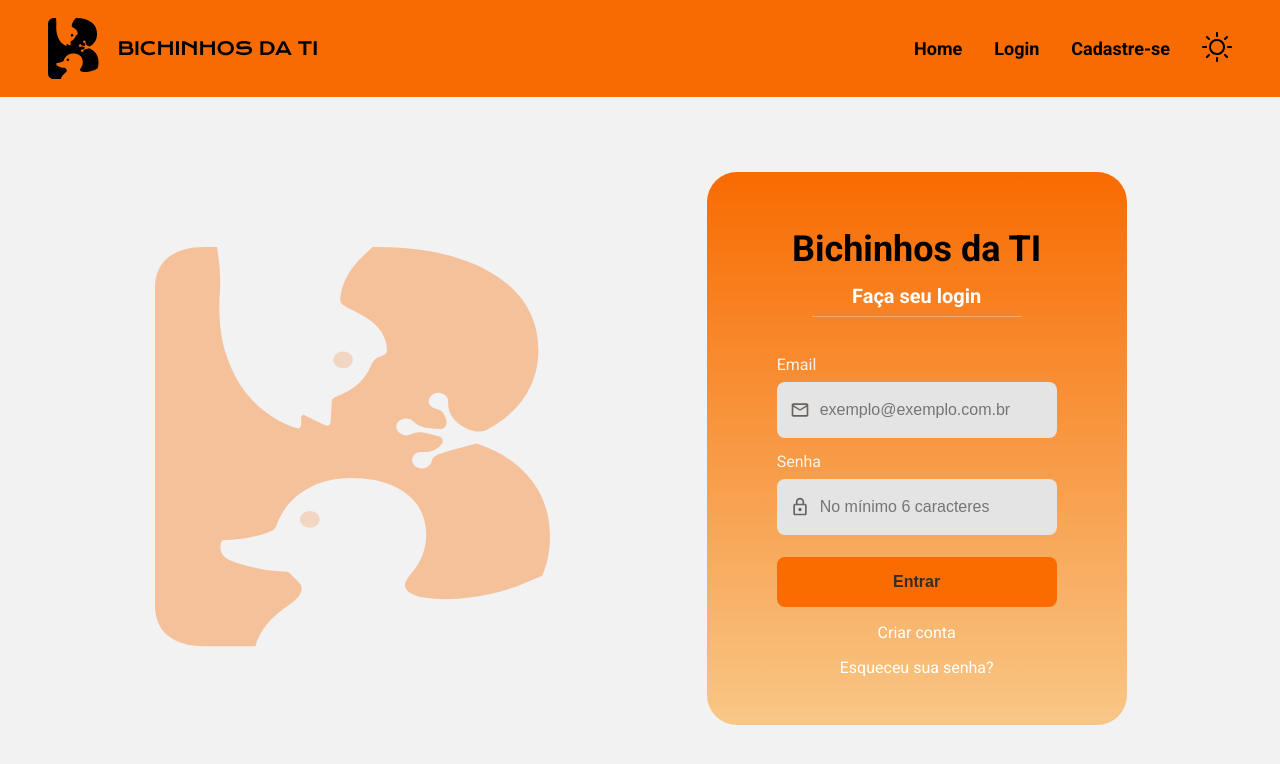
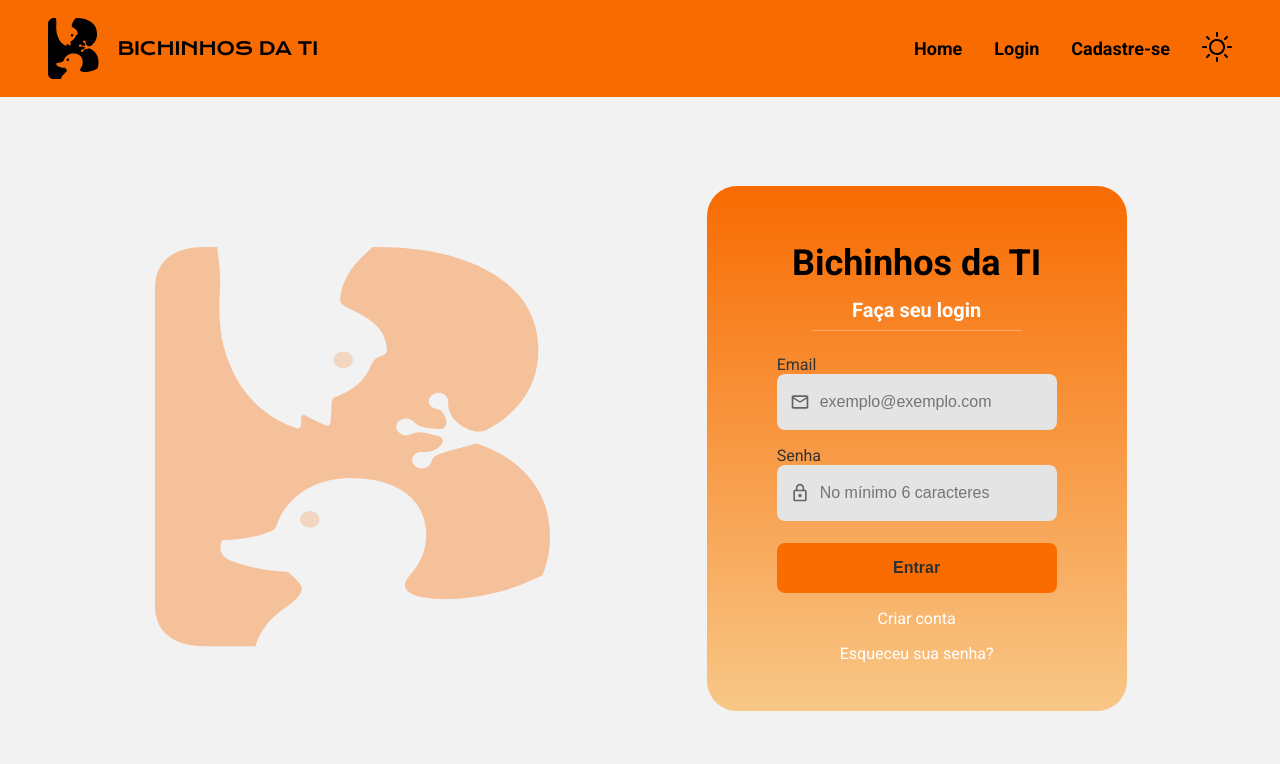
Before and after one commit to Capivara-s-Team/CapSync-Front-End, a React (Vite) app: page /login in a window 1280 px wide. Shown: the top 764 px of the page. Built offline with nearby package versions, Linux system fonts and the light colour scheme; a web font is replaced by a local one.

Commit message:
feat: add validations in form of login page.

```diff
--- a/package.json
+++ b/package.json
@@ -10,11 +10,13 @@
     "preview": "vite preview"
   },
   "dependencies": {
+    "formik": "^2.4.6",
     "react": "^18.2.0",
     "react-dom": "^18.2.0",
     "react-icons": "^5.2.1",
     "react-router-dom": "^6.23.1",
-    "styled-components": "^6.1.11"
+    "styled-components": "^6.1.11",
+    "yup": "^1.4.0"
   },
   "devDependencies": {
     "@types/node": "^20.14.2",
--- a/src/components/button/Button.styles.tsx
+++ b/src/components/button/Button.styles.tsx
@@ -5,6 +5,7 @@ interface ContentProps {
   color: string;
   textColor: string;
   width: number;
+  type?: string;
   children?: ReactNode;
 }
 
@@ -18,7 +19,7 @@ const StyledDiv = styled.button<ContentProps>`
   display: inline-flex;
   align-items: center;
   justify-content: center;
-  gap: .4rem;
+  gap: 0.4rem;
 
   padding: 1rem;
   border: none;
@@ -32,11 +33,12 @@ const StyledDiv = styled.button<ContentProps>`
 export const Content = ({
   color,
   textColor,
+  type,
   width,
   children,
 }: ContentProps) => {
   return (
-    <StyledDiv color={color} textColor={textColor} width={width}>
+    <StyledDiv color={color} textColor={textColor} width={width} type={type}>
       {children}
     </StyledDiv>
   );
--- a/src/components/button/Button.tsx
+++ b/src/components/button/Button.tsx
@@ -6,15 +6,23 @@ interface ButtonProps {
   color: string;
   textColor: string;
   width: number;
+  type?: string;
   icon?: boolean;
 }
 
-export default function Button({ text, color, textColor, width, icon }: ButtonProps) {
+export default function Button({
+  text,
+  color,
+  textColor,
+  width,
+  type,
+  icon,
+}: ButtonProps) {
   return (
-    <Content color={color} textColor={textColor} width={width}>
+    <Content color={color} textColor={textColor} width={width} type={type}>
       {text}
       {/* Deixe icon=true para aparecer o icon de seta */}
-      {icon ? <FaArrowRight />  : undefined }
+      {icon ? <FaArrowRight /> : undefined}
     </Content>
   );
 }
--- a/src/components/inputField/InputField.styles.ts
+++ b/src/components/inputField/InputField.styles.ts
@@ -14,7 +14,6 @@ export const Span = styled.span`
   flex-direction: column;
   width: 100%;
 
-  margin-top: 14px;
   gap: 8px;
 
   label {
--- a/src/components/inputField/InputField.tsx
+++ b/src/components/inputField/InputField.tsx
@@ -2,17 +2,30 @@ import { BiSearch, BiUser } from "react-icons/bi";
 import { IconWrapper, InputContainer, Span } from "./InputField.styles";
 import { FaDiscord, FaLinkedin, FaPhoneAlt } from "react-icons/fa";
 import { MdOutlineMail, MdOutlineLock } from "react-icons/md";
+import { Field } from "formik";
 
 interface InputFieldProps {
-  id?: string;
+  id: string;
   type: string;
-  label: string;
+  name: string;
   placeHolder?: string;
-  value?: string[];
-  icon?: "Linkedin" | "Discord" | "Phone" | "Email" | "Password" | "User" | "Search";
+  icon?:
+    | "Linkedin"
+    | "Discord"
+    | "Phone"
+    | "Email"
+    | "Password"
+    | "User"
+    | "Search";
 }
 
-export function InputField({ id, type, label, placeHolder, icon, value }: InputFieldProps) {
+export function InputField({
+  id,
+  type,
+  name,
+  placeHolder,
+  icon,
+}: InputFieldProps) {
   const InputIcon = () => {
     switch (icon) {
       case "Linkedin":
@@ -26,7 +39,7 @@ export function InputField({ id, type, label, placeHolder, icon, value }: InputF
       case "Password":
         return <MdOutlineLock />;
       case "User":
-        return <BiUser />
+        return <BiUser />;
       case "Search":
         return <BiSearch />;
       default:
@@ -36,10 +49,9 @@ export function InputField({ id, type, label, placeHolder, icon, value }: InputF
 
   return (
     <Span>
-      {label}
       <InputContainer>
         <IconWrapper>{InputIcon()}</IconWrapper>
-        <input id={id} type={type} placeholder={placeHolder} value={value ? value : undefined} />
+        <Field id={id} name={name} type={type} placeholder={placeHolder} />
       </InputContainer>
     </Span>
   );
--- a/src/pages/login/Login.styles.ts
+++ b/src/pages/login/Login.styles.ts
@@ -16,6 +16,12 @@ export const Content = styled.div`
   width: 100%;
   height: 100%;
   padding: 40px 0;
+
+  .inputs {
+    display: flex;
+    flex-direction: column;
+    gap: 1rem;
+  }
 
   .btns {
     margin-top: 1.4rem;
--- a/src/pages/login/Login.tsx
+++ b/src/pages/login/Login.tsx
@@ -1,5 +1,5 @@
 import { Container, Content } from "./Login.styles";
-import { GlobalStyle } from "../../styles/globalStyles";
+import { GlobalStyle, MessageError } from "../../styles/globalStyles";
 
 import mainLogo from "../../assets/svg/main_logo.svg";
 import Navbar from "../../components/navbarMenu/NavbarMenu";
@@ -9,6 +9,20 @@ import CardForms from "../../components/cardForms/CardForms";
 import { InputField } from "../../components/inputField/InputField";
 
 import { Link } from "react-router-dom";
+import { Formik, Form, FormikHelpers } from "formik";
+import * as Yup from "yup";
+
+interface valuesLogin {
+  email: string;
+  password: string;
+}
+
+const LoginSchema = Yup.object().shape({
+  email: Yup.string()
+    .email("Email inválido")
+    .required("Você precisa preencher este campo!"),
+  password: Yup.string().required("Você precisa preencher este campo!"),
+});
 
 export function Login() {
   return (
@@ -22,15 +36,63 @@ export function Login() {
 
         <CardForms text="Faça seu login" className="teste">
           <div>
-            <InputField id="email-input" type="text" label="Email" placeHolder="exemplo@exemplo.com.br" icon="Email" />
-            <InputField id="password-input" type="text" label="Senha" placeHolder="No mínimo 6 caracteres" icon="Password" />
+            <Formik
+              initialValues={{ email: "", password: "" }}
+              onSubmit={(
+                values: valuesLogin,
+                { setSubmitting }: FormikHelpers<valuesLogin>
+              ) => {
+                setTimeout(() => {
+                  console.log(values); // mandar o retorno para o Back end
+                  setSubmitting(false);
+                }, 400);
+              }}
+              validationSchema={LoginSchema}>
+              {({ errors, touched }) => (
+                <Form>
+                  <div className="inputs">
+                    <div>
+                      <label htmlFor="email">Email</label>
+                      <InputField
+                        id="email"
+                        name="email"
+                        type="email"
+                        placeHolder="exemplo@exemplo.com"
+                        icon="Email"
+                      />
+                      {errors.email && touched.email ? (
+                        <MessageError>{errors.email}</MessageError>
+                      ) : null}
+                    </div>
+                    <div>
+                      <label htmlFor="password">Senha</label>
+                      <InputField
+                        id="password"
+                        name="password"
+                        type="password"
+                        placeHolder="No mínimo 6 caracteres"
+                        icon="Password"
+                      />
+                      {errors.password && touched.password ? (
+                        <MessageError>{errors.password}</MessageError>
+                      ) : null}
+                    </div>
+                  </div>
+                  <div className="btns">
+                    <Button
+                      type="submit"
+                      text="Entrar"
+                      color="#fa6c00"
+                      textColor="#2f2f2f"
+                      width={17.5}
+                    />
 
-            <div className="btns">
-              <Button text="Entrar" color="#fa6c00" textColor="#2f2f2f" width={17.5} />
-
-              <Link to={"/signup1"}>Criar conta</Link>
-              <Link to={"/recovery"}>Esqueceu sua senha?</Link>
-            </div>
+                    <Link to={"/signup1"}>Criar conta</Link>
+                    <Link to={"/recovery"}>Esqueceu sua senha?</Link>
+                  </div>
+                </Form>
+              )}
+            </Formik>
           </div>
         </CardForms>
       </Content>
--- a/src/pages/signUp1/SignUp1.tsx
+++ b/src/pages/signUp1/SignUp1.tsx
@@ -55,20 +55,36 @@ export default function SignUp1() {
         </div>
 
         <CardForms text="Crie sua conta" className="teste">
-          {" "}
           {/* Passar a class de darkMode no className */}
           <ContentInputs>
             {inputFields.map((field) => (
-              <InputField key={field.label} label={field.label} placeHolder={field.placeholder} type={field.type} icon={field.icon} />
+              <InputField
+                key={field.label}
+                label={field.label}
+                placeHolder={field.placeholder}
+                type={field.type}
+                icon={field.icon}
+              />
             ))}
           </ContentInputs>
           <ContentButtons>
-            <Link to={"/signup1"}>
-              <Button text="Voltar" color="rgba(68, 68, 68, 0.14)" textColor="#F86B01" width={15} />
+            <Link to={"/login"}>
+              <Button
+                text="Voltar"
+                color="rgba(68, 68, 68, 0.14)"
+                textColor="#F86B01"
+                width={15}
+              />
             </Link>
 
             <Link to={"/signup2"}>
-              <Button text="Próximo" color="#F86B01" textColor="#312E38" width={15} icon={true} />
+              <Button
+                text="Próximo"
+                color="#F86B01"
+                textColor="#312E38"
+                width={15}
+                icon={true}
+              />
             </Link>
           </ContentButtons>
         </CardForms>
--- a/src/styles/globalStyles.ts
+++ b/src/styles/globalStyles.ts
@@ -1,4 +1,5 @@
 import { createGlobalStyle } from "styled-components";
+import styled from "styled-components";
 
 export const GlobalStyle = createGlobalStyle`
     @import url('https://fonts.googleapis.com/css2?family=Jockey+One&display=swap');
@@ -26,3 +27,8 @@ export const GlobalStyle = createGlobalStyle`
          }
     }
 `;
+
+export const MessageError = styled.div`
+  color: red;
+  font-size: 12px;
+`;
```
Also changed, not shown: 1 other file (tests, documents, lock files or other folders).
